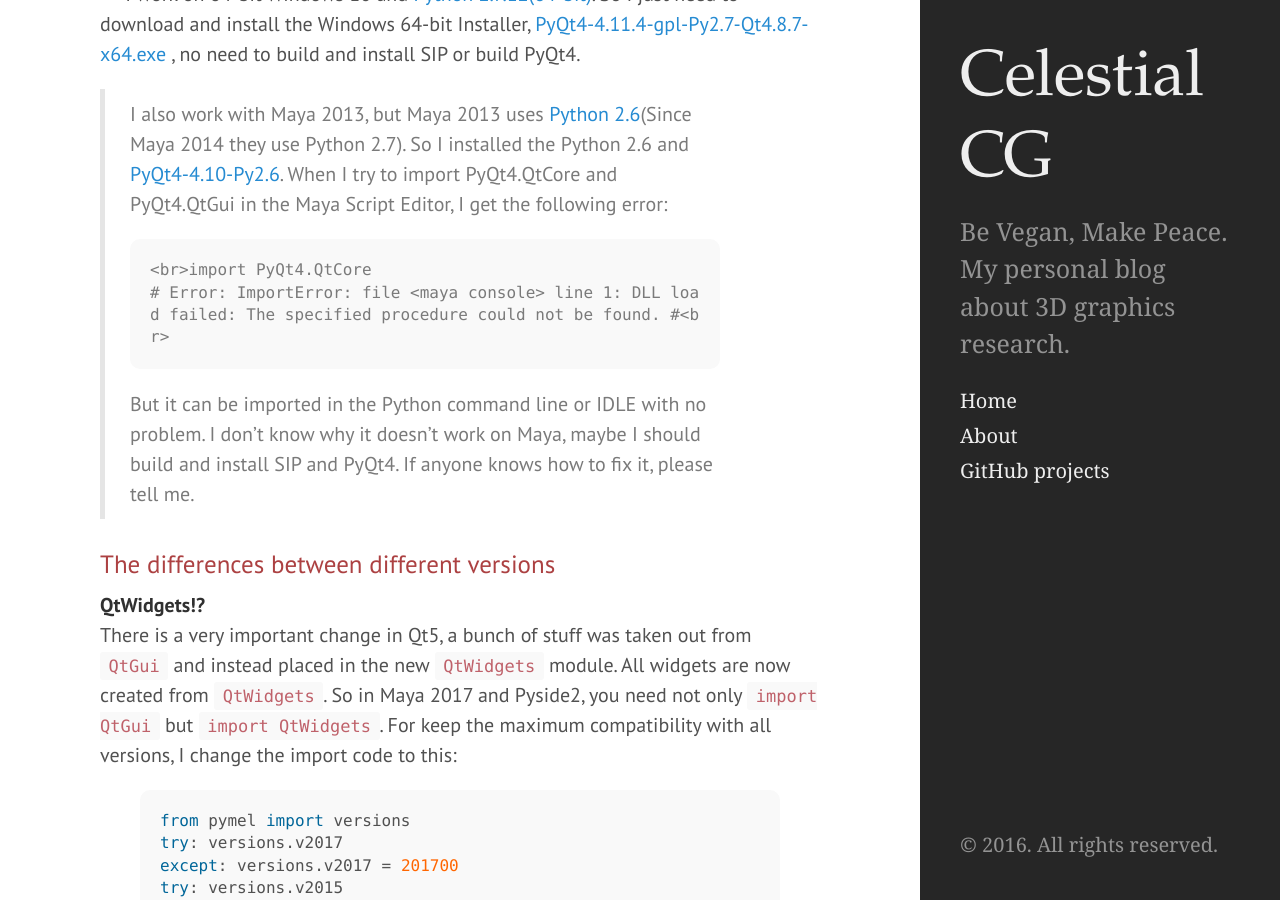
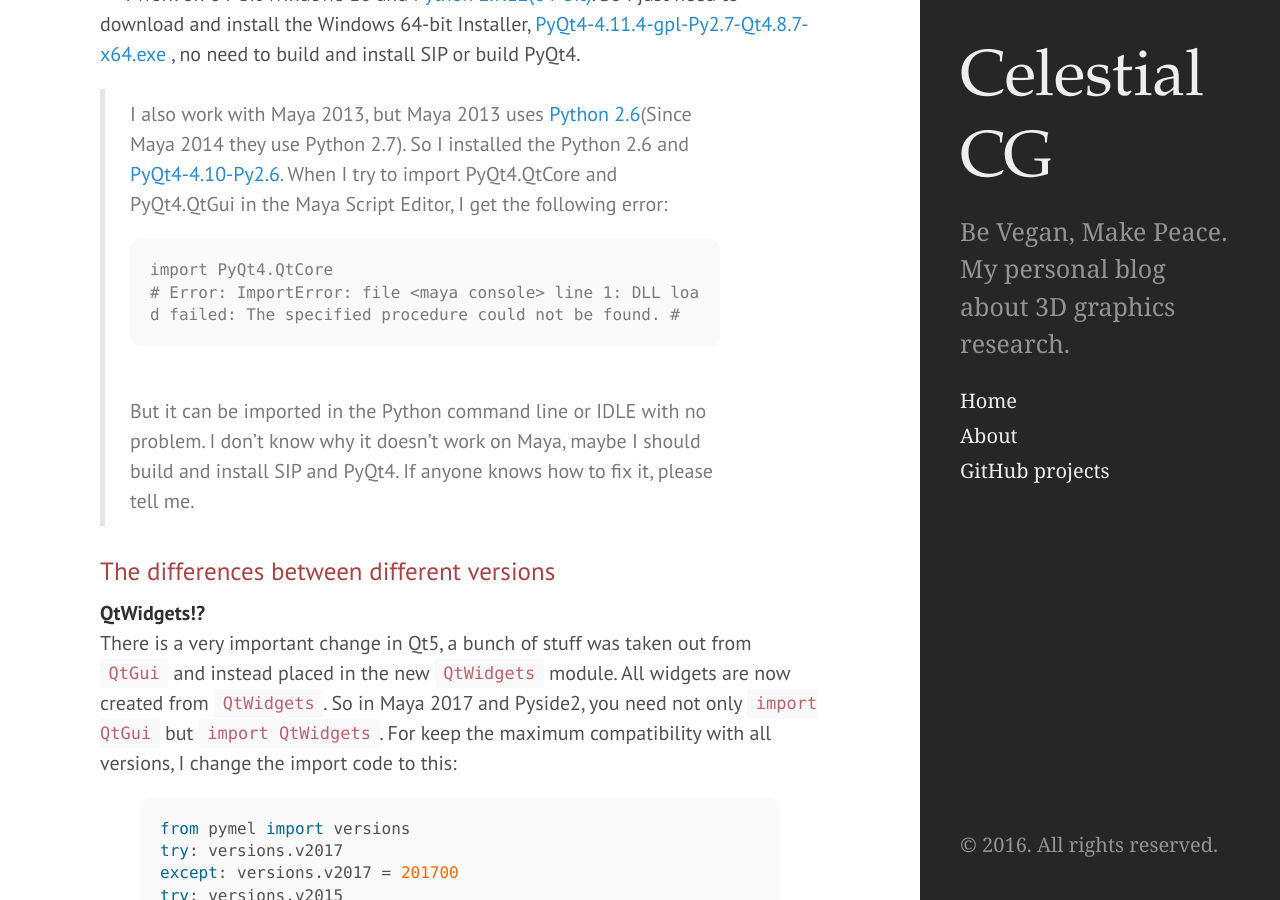
Before and after one commit to crystalsu2008/crystalsu2008.github.io, a Jekyll site: the page built from _posts/2016-09-22-PyQt-for-Maya-2016-2017.md, in a window 1280 px wide and 900 px high, scrolled down 752 px. Built offline with Jekyll 4.4.1, drawn with Linux system fonts in a browser that asks for light colours.

Commit message:
Update PyQt for Maya

````diff
--- a/_posts/2016-09-22-PyQt-for-Maya-2016-2017.md
+++ b/_posts/2016-09-22-PyQt-for-Maya-2016-2017.md
@@ -14,11 +14,12 @@ title: PyQt for Maya-2016-2017
 
 &emsp; I work on 64-bit Windows 10 and [Python 2.7.12(64-bit)](https://www.python.org/downloads/release/python-2712/). So I just need to download and install the Windows 64-bit Installer, [PyQt4-4.11.4-gpl-Py2.7-Qt4.8.7-x64.exe](https://riverbankcomputing.com/software/pyqt/download) , no need to build and install SIP or build PyQt4.
 
->I also work with Maya 2013, but Maya 2013 uses [Python 2.6](https://www.python.org/download/releases/2.6.6/)(Since Maya 2014 they use Python 2.7). So I installed the Python 2.6 and [PyQt4-4.10-Py2.6](https://sourceforge.net/projects/pyqt/files/PyQt4/PyQt-4.10/). When I try to import PyQt4.QtCore and PyQt4.QtGui in the Maya Script Editor, I get the following error:
+>I also work with Maya 2013, but Maya 2013 uses [Python 2.6](https://www.python.org/download/releases/2.6.6/)(Since Maya 2014 they use Python 2.7). So I installed the Python 2.6 and [PyQt4-4.10-Py2.6](https://sourceforge.net/projects/pyqt/files/PyQt4/PyQt-4.10/). When I try to import PyQt4.QtCore and PyQt4.QtGui in the Maya Script Editor, I get the following error:<br>
 ```
-<br>import PyQt4.QtCore
-# Error: ImportError: file <maya console> line 1: DLL load failed: The specified procedure could not be found. #<br>
+import PyQt4.QtCore
+# Error: ImportError: file <maya console> line 1: DLL load failed: The specified procedure could not be found. #
 ```
+<br>
 But it can be imported in the Python command line or IDLE with no problem. I don't know why it doesn't work on Maya, maybe I should build and install SIP and PyQt4. If anyone knows how to fix it, please tell me.
 
 ### The differences between different versions
````
